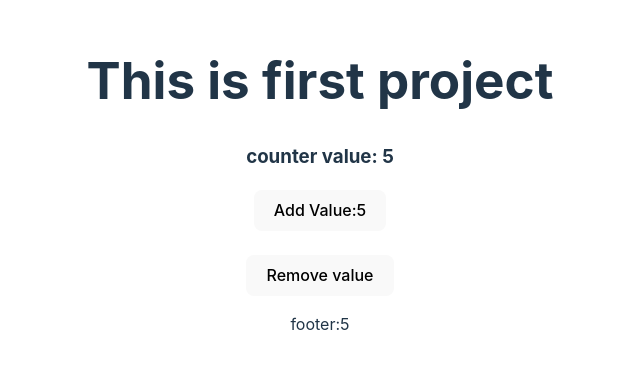
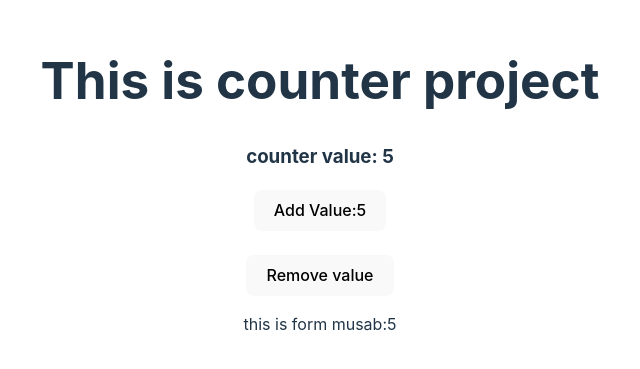
Before and after one commit to Saad0132-ctrl/Counter, a React (Vite) app: page / in a window 1280 px wide. Shown: the part 215-584 px from the top of the page, without its empty margins (320-960 px from the left). Built offline with nearby package versions, Linux system fonts and the light colour scheme.

Commit message:
feat:in app.jsx

```diff
--- a/src/App.jsx
+++ b/src/App.jsx
@@ -18,11 +18,11 @@ function App() {
   }
   return (
     <>
-     <h1>This is first project</h1>
+     <h1>This is counter project</h1>
      <h3>counter value: {counter}</h3>
      <button onClick={addValue}>Add Value:{counter}</button> <br /> <br />
      <button onClick={removeValue}>Remove value</button>
-     <p>footer:{counter}</p>
+     <p>this is form musab:{counter}</p>
     </>
   )
 }
```
